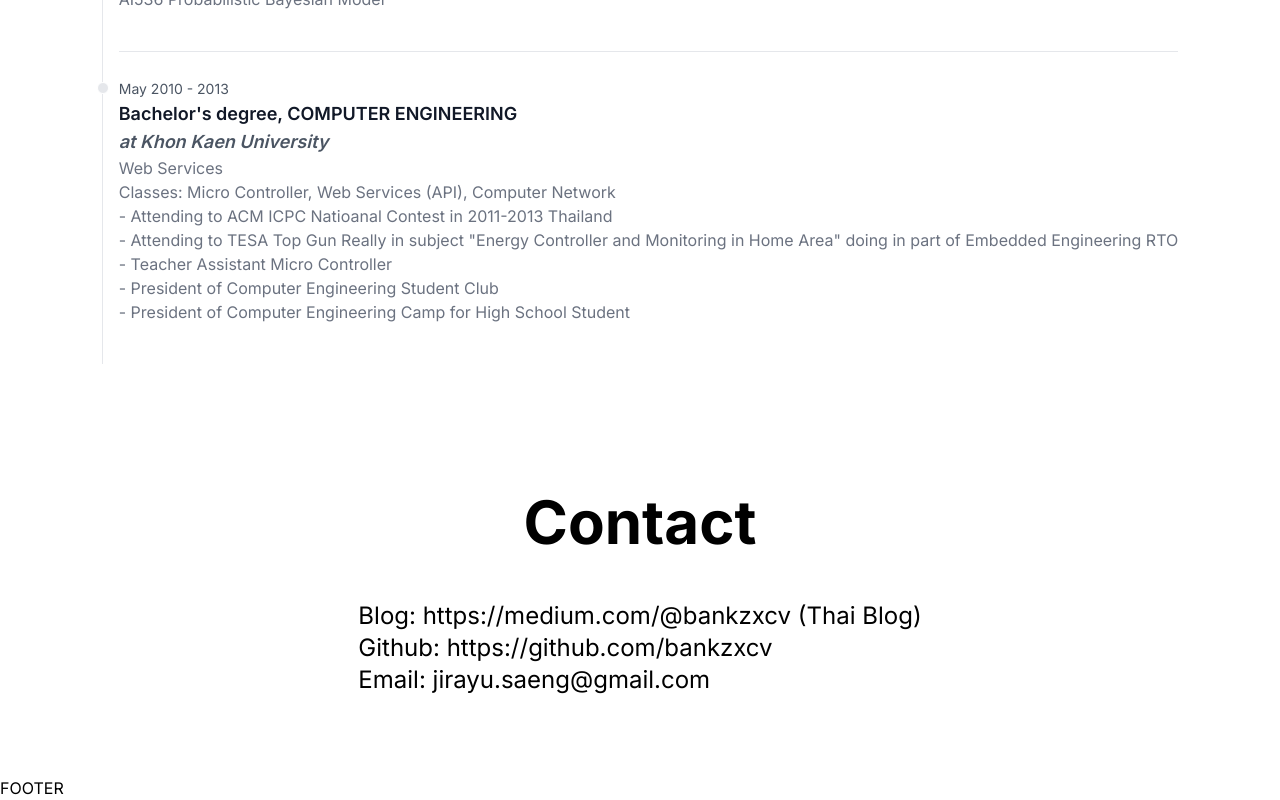
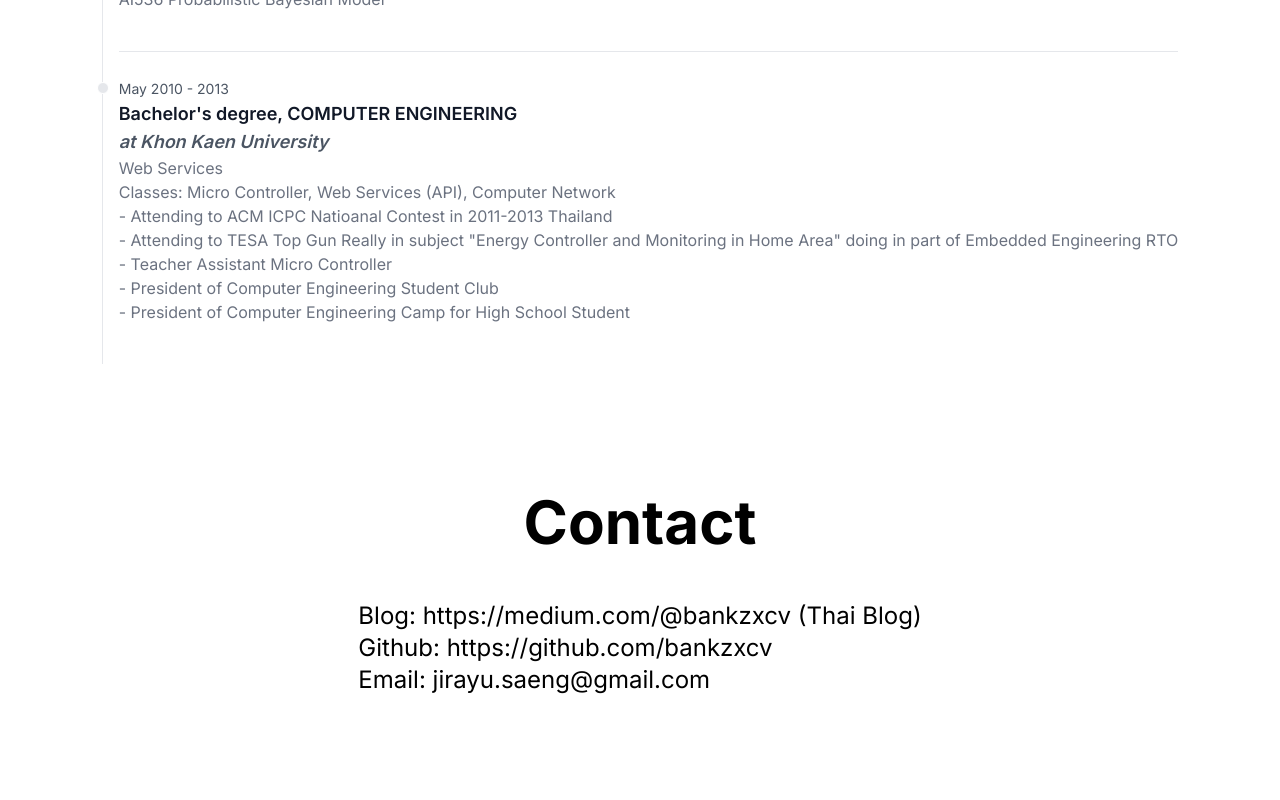
Before and after one commit to bankzxcv/my_port, a Next.js app: page / in a window 1280 px wide. Shown: the part 2689-3489 px from the top of the page. After the commit the page ends 3465 px from the top, so only its background shows below. Built offline with nearby package versions, Linux system fonts and the light colour scheme.

Commit message:
remove footer

```diff
--- a/src/app/page.js
+++ b/src/app/page.js
@@ -159,7 +159,6 @@ export default function Home() {
           </div>
         </div>
       </div>
-      <div>FOOTER</div>
     </main>
   )
 }
```
